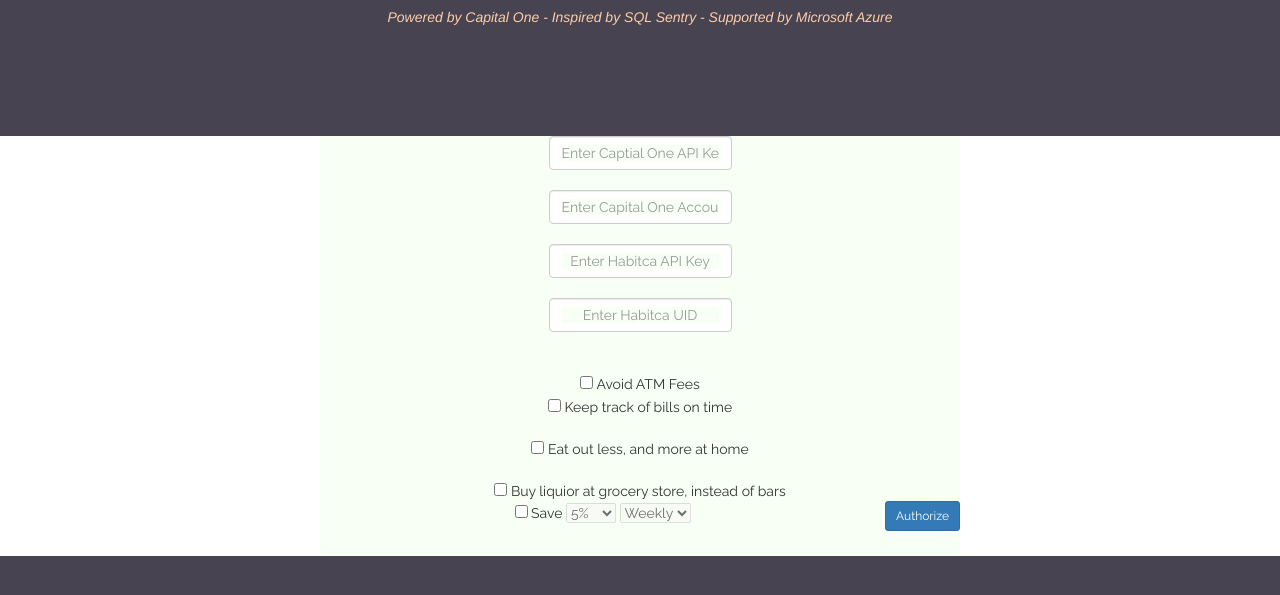
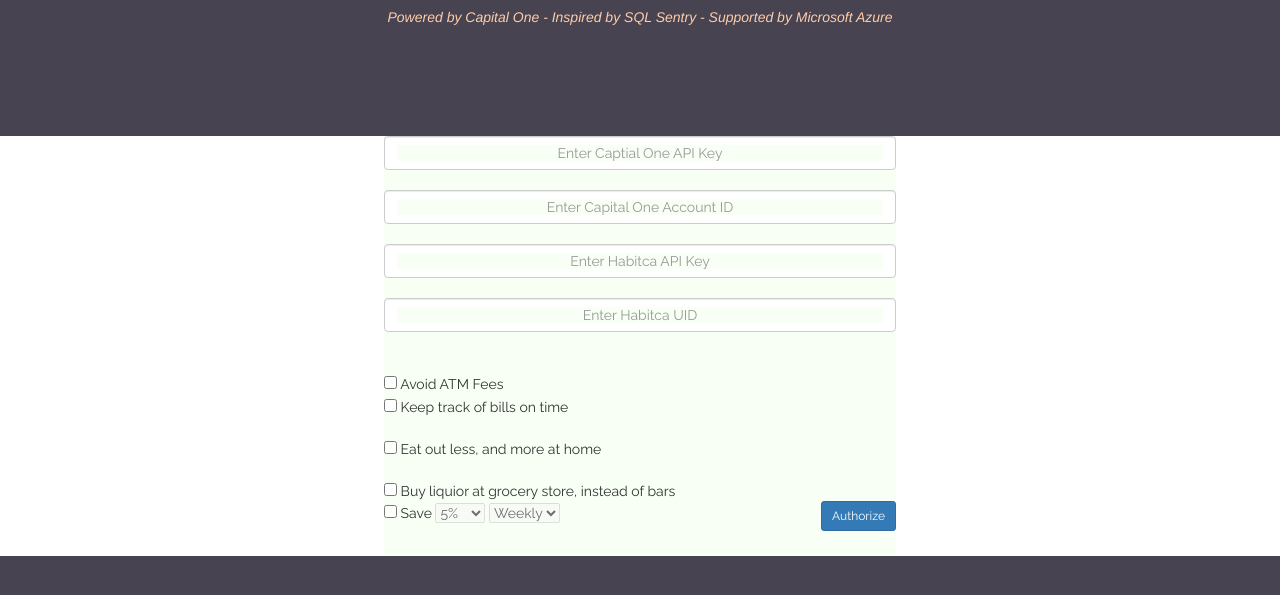
Before and after one commit to stuharvey/frugalhero, a website: page public/index.html in a window 1280 px wide. Shown: the part 87-682 px from the top of the page. Drawn offline with nearby package versions, Linux system fonts and the light colour scheme.

Commit message:
form width corrected

```diff
--- a/public/ui/static/css/login.css
+++ b/public/ui/static/css/login.css
@@ -16,11 +16,11 @@ body
 
 .fields
 {
-    width: 50%;
+    width: 40%;
     text-align: center;
+    height: 30em;
     margin-left: auto;
     margin-right: auto;
-    height: 30em;
 }
 
 .top-title
@@ -42,18 +42,41 @@ body
 
 .form-inline
 {
-    text-align: center;
+    text-align: justify;
     height: 30em;
     font-family: 'Raleway', sans-serif;
-    margin-left: auto;
     background-color: #F8FFF4;
     margin-top: auto;
+    margin-left: auto;
+    margin-right: auto;
+    width: 100%;
+}
+
+.form-control
+{
+    outline: none;
+}
+
+#cApi
+{
+    width: 100%;
+}
+#cAcc
+{
+    width: 100%;
+}
+#hApi
+{
+    width: 100%;
+}
+#hUID
+{
+    width: 100%;
 }
 
 .checkbox
 {
     background-color: #F8FFF4;
-    clear: both;
 }
 
 
```
